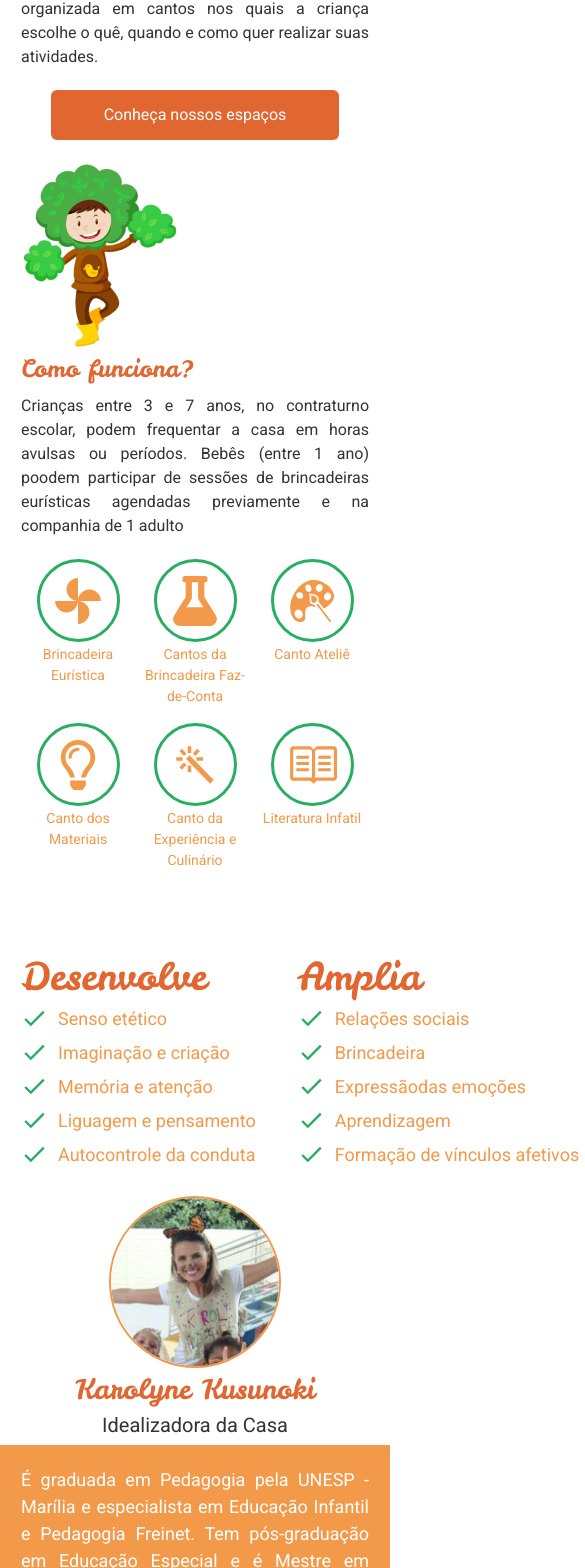
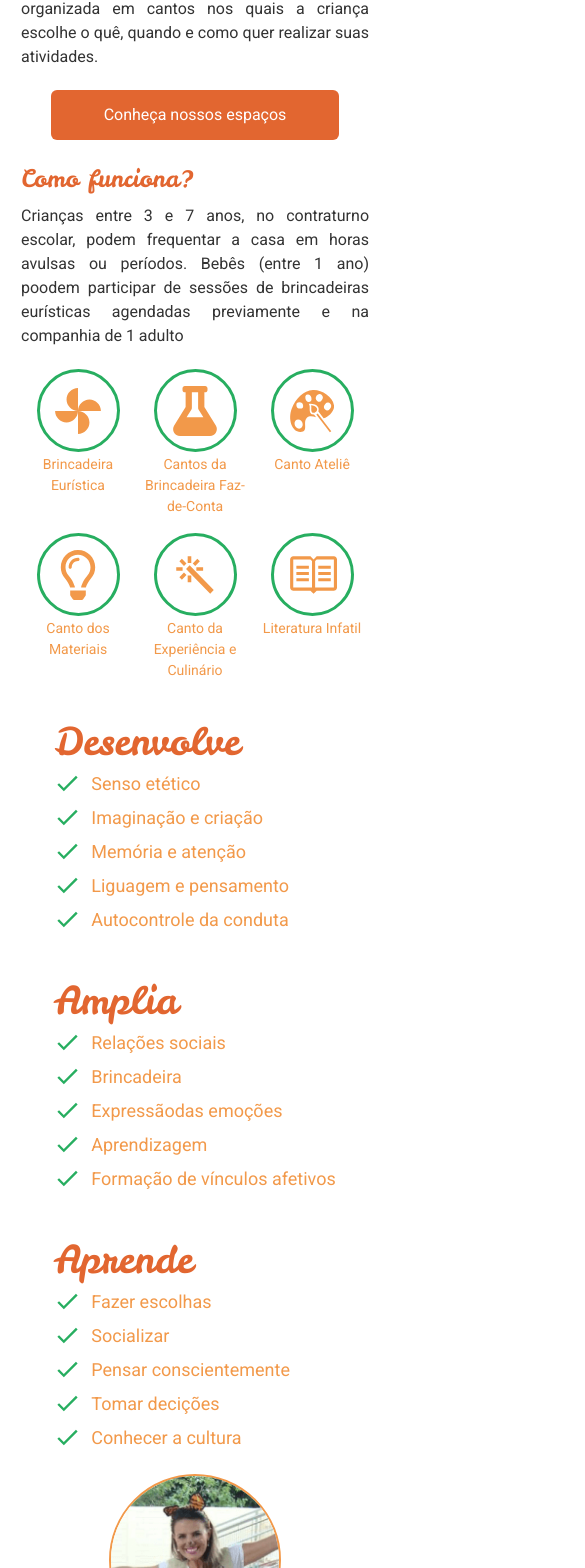
Before and after one commit to linconkusunoki/casafreinet, a React (Create React App) app: page / in a window 390 px wide. Shown: the part 427-1995 px from the top of the page, 585 px wide, since content can reach past the window. Built offline with nearby package versions, Linux system fonts and the light colour scheme.

Commit message:
mobile fixed

```diff
--- a/src/App.css
+++ b/src/App.css
@@ -59,7 +59,22 @@
 }
 
 .List {
-  display: flex;
-  justify-content: space-between;
-  margin-top: 40px;
+  display: inline-block;
+  margin: 0 auto;
+  transition: margin 1000ms;
 }
+
+@media (min-width: 1200px) {
+  .List {
+    margin-top: 40px;
+    justify-content: space-between;
+  }
+}
+
+@media (min-width: 850px) {
+  .List {
+    margin-top: 20px;
+    display: flex;
+    justify-content: space-around;
+  }
+}
--- a/src/App.js
+++ b/src/App.js
@@ -55,8 +55,6 @@ function App() {
         />
         <Button>Conheça nossos espaços</Button>
         <Section
-          image={Boy}
-          alt="tree-boy"
           title="Como funciona?"
           text="Crianças entre 3 e 7 anos, no contraturno escolar, podem frequentar a casa em horas avulsas ou períodos. Bebês (entre 1 ano) poodem participar de sessões de brincadeiras eurísticas agendadas previamente e na companhia de 1 adulto "
         />
--- a/src/components/About/about.module.css
+++ b/src/components/About/about.module.css
@@ -29,6 +29,15 @@
   font-size: 18px;
   color: #ffffff;
   background: #f2994a;
+}
+
+.wrapper,
+.name,
+.perfil,
+.status,
+.text {
+  transition: all 500ms;
+
 }
 
 @media (min-width: 1200px) {
--- a/src/components/Banner/banner.module.css
+++ b/src/components/Banner/banner.module.css
@@ -6,6 +6,11 @@
   background-position: center;
 }
 
+.wrapper {
+  transition: all 500ms;
+
+}
+
 @media (min-width: 1200px) {
   .wrapper {
     height: 303px;
--- a/src/components/Button/Button.module.css
+++ b/src/components/Button/Button.module.css
@@ -1,7 +1,6 @@
 .wrapper {
   display: inline-block;
   width: 288px;
-
 }
 
 .Button {
@@ -14,7 +13,7 @@
   font-size: 16px;
 }
 
-@media (min-width: 1200px){
+@media (min-width: 1200px) {
   .wrapper {
     width: 211px;
   }
--- a/src/components/Header/Header.module.css
+++ b/src/components/Header/Header.module.css
@@ -27,6 +27,15 @@
   color: #333333;
 }
 
+.text,
+.container,
+.logoImg,
+.text,
+.title,
+.wrapper {
+  transition: all 800ms;
+}
+
 @media (min-width: 1200px) {
   .wrapper {
     display: flex;
--- a/src/components/List/list.module.css
+++ b/src/components/List/list.module.css
@@ -1,6 +1,6 @@
 .wrapper {
   text-align: left;
-  padding: 21px;
+  padding: 16px;
   white-space: nowrap;
 }
 
@@ -23,6 +23,13 @@
   display: inline-block;
 }
 
+.icon,
+.item,
+.title,
+.wrapper {
+  transition: all 500ms;
+}
+
 @media (min-width: 1200px) {
   .wrapper {
     padding: 0;
--- a/src/components/Section/section.module.css
+++ b/src/components/Section/section.module.css
@@ -14,10 +14,6 @@
   font-size: 16px;
   text-align: justify;
   color: #333333;
-}
-
-.img {
-
 }
 
 @media (min-width: 1200px) {
--- a/src/components/responsive/index.js
+++ b/src/components/responsive/index.js
@@ -5,4 +5,4 @@ export const Desktop = props => <Responsive {...props} minWidth={1200} />;
 export const Tablet = props => (
   <Responsive {...props} minWidth={768} maxWidth={1023} />
 );
-export const Mobile = props => <Responsive {...props} maxWidth={767} />;
+export const Mobile = props => <Responsive {...props} maxWidth={1199} />;
```
